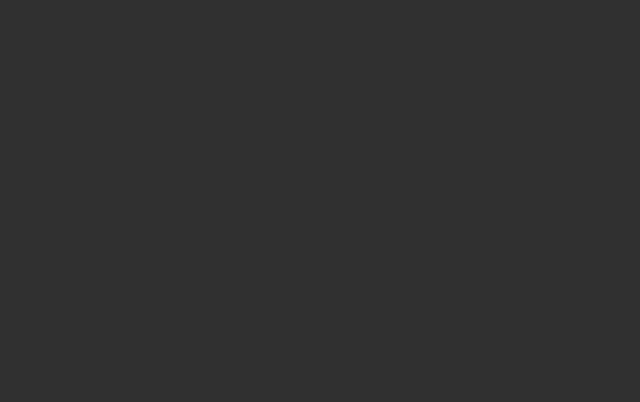
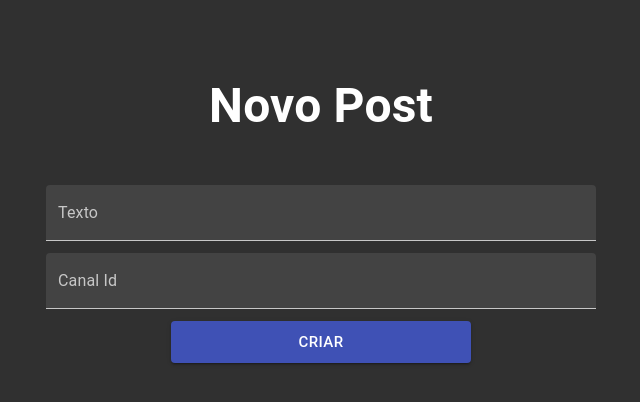
Before and after one commit to mcr9n/youtube2, a React (Create React App) app in the folder frontend/: page /post/novo in a window 1280 px wide. Before the commit this address had no page. Shown: the top 402 px of the page, without its empty margins (319-959 px from the left). Built offline with nearby package versions, Linux system fonts and the light colour scheme.

Commit message:
pages for new inserts

```diff
--- a/frontend/src/App.tsx
+++ b/frontend/src/App.tsx
@@ -5,6 +5,7 @@ import Video from './pages/Video'
 import Post from './pages/Post'
 import { createTheme, CssBaseline, ThemeProvider } from '@material-ui/core'
 import NovoUsuario from './pages/NovoUsuario'
+import NovoPost from './pages/NovoPost'
 
 const darkTheme = createTheme({ palette: { type: 'dark' } })
 
@@ -20,6 +21,7 @@ function App() {
           <Route path="/video" element={<Video />} />
           <Route path="/post" element={<Post />} />
           <Route path="/usuario/novo" element={<NovoUsuario />} />
+          <Route path="/post/novo" element={<NovoPost />} />
         </Routes>
       </BrowserRouter>
     </ThemeProvider>
--- /dev/null
+++ b/frontend/src/pages/NovoPost/index.tsx
@@ -0,0 +1,152 @@
+import { useState } from 'react'
+import styled from 'styled-components'
+import axios from 'axios'
+import { Button, TextareaAutosize, TextField } from '@material-ui/core'
+import { Alert, Collapse, IconButton } from '@mui/material'
+import CloseIcon from '@material-ui/icons/Close'
+
+const Container = styled.div`
+  display: flex;
+  flex-direction: column;
+  align-items: center;
+  justify-content: center;
+  gap: 12px;
+
+  font-size: 24px;
+  font-weight: 600;
+  padding: 40px;
+`
+const Form = styled.form`
+  display: flex;
+  flex-direction: column;
+  align-items: center;
+  gap: 12px;
+  width: 100%;
+  max-width: 550px;
+
+`
+const TextareaAutosizeStyled = styled(TextareaAutosize)`
+  width: 100%;
+    max-width: 1000px;
+  `
+
+function NovoPost() {
+    const [openSuccess, setOpenSuccess] = useState<boolean>(false)
+    const [openFail, setOpenFail] = useState<boolean>(false)
+    const [texto, setTexto] = useState<string>('')
+    const [canal_id, setCanalId] = useState<string>('')
+
+    const handleSubmit = async (
+      event: React.MouseEvent<HTMLButtonElement, MouseEvent>
+    ) => {
+      event.preventDefault()
+
+      const post = {texto, canal_id}
+
+      if (!validateForm()) {
+        setOpenFail(true)
+        setTimeout(() => {
+          setOpenFail(false)
+        }, 3000)
+        return
+      }
+
+      await axios
+        .post('http://localhost:3333/post', post)
+        .then(() => {
+          setOpenSuccess(true)
+          resetForm()
+          setTimeout(() => {
+            setOpenSuccess(false)
+          }, 3000)
+        })
+        .catch(() => {
+          setOpenFail(false)
+        })
+    }
+
+    const resetForm = () => {
+      setTexto('')
+      setCanalId('')
+    }
+
+    const validateForm = () => {
+      return texto.length > 0 && canal_id.length > 0
+    }
+
+    return (
+      <Container>
+        <h1>Novo Post</h1>
+
+        <Form>
+        <TextField
+            label="Texto"
+            id="standard-basic"
+            variant="filled"
+            fullWidth
+            value={texto}
+            onChange={e => setTexto(e.target.value)}
+          />
+        <TextField
+            label="Canal Id"
+            id="standard-basic"
+            variant="filled"
+            fullWidth
+            value={canal_id}
+            onChange={e => setCanalId(e.target.value)}
+          />
+          <Button
+            variant="contained"
+            color="primary"
+            size="large"
+            style={{ width: '100%', maxWidth: 300 }}
+            onClick={e => handleSubmit(e)}
+          >
+            Criar
+          </Button>
+        </Form>
+
+        <Collapse in={openSuccess}>
+          <Alert
+            severity="success"
+            action={
+              <IconButton
+                aria-label="close"
+                color="inherit"
+                size="large"
+                onClick={() => {
+                  setOpenSuccess(false)
+                }}
+              >
+                <CloseIcon fontSize="inherit" />
+              </IconButton>
+            }
+          >
+            Usuario criado com sucesso!
+          </Alert>
+        </Collapse>
+
+        <Collapse in={openFail}>
+          <Alert
+            severity="error"
+            action={
+              <IconButton
+                aria-label="close"
+                color="inherit"
+                size="large"
+                onClick={() => {
+                  setOpenFail(false)
+                }}
+              >
+                <CloseIcon fontSize="inherit" />
+              </IconButton>
+            }
+          >
+            Algo deu errado!
+          </Alert>
+        </Collapse>
+      </Container>
+    )
+  }
+
+  export default NovoPost
--- a/frontend/src/pages/Post/index.tsx
+++ b/frontend/src/pages/Post/index.tsx
@@ -2,7 +2,8 @@ import { useEffect, useState } from 'react'
 import styled from 'styled-components'
 import axios from 'axios'
 import DataTable, { TableColumn } from 'react-data-table-component'
-
+import { Button, LinearProgress } from '@material-ui/core'
+import Link from '../../components/Link'
 const Container = styled.div`
   display: flex;
   flex-direction: column;
@@ -14,6 +15,13 @@ const Container = styled.div`
   font-size: 24px;
   font-weight: 600;
 `
+const Header = styled.header`
+  display: flex;
+  align-items: center;
+  justify-content: space-between;
+  width: 100%;
+  padding: 0 20px;
+`
 type Post = {
     id: number
     texto: string
@@ -23,10 +31,38 @@ type Post = {
 function Post() {
     const [posts, setPosts] = useState<Post[]>([])
 
+    const handleDelete = async (id: number) => {
+      await axios.delete(`http://localhost:3333/post/${id}`)
+      setPosts(posts.filter(post => post.id !== id))
+    }
+    const handleEdit = async (id: number) => {}
+
     const columns: TableColumn<Post>[] = [
       { name: 'id', selector: (row: Post) => row.id, sortable: true },
       { name: 'texto', selector: (row: Post) => row.texto, sortable: true },
       { name: 'canal_id', selector: (row: Post) => row.canal_id, sortable: true },
+      {
+        name: 'Ações',
+        cell: row => (
+          <>
+            <Button
+              variant="contained"
+              size="small"
+              onClick={() => handleEdit(row.id)}
+              style={{ marginRight: 8 }}
+            >
+              Editar
+            </Button>
+            <Button
+              variant="contained"
+              size="small"
+              onClick={() => handleDelete(row.id)}
+            >
+              Excluir
+            </Button>
+          </>
+        ),
+      }
     ]
 
     useEffect(() => {
@@ -41,7 +77,10 @@ function Post() {
 
     return (
       <Container>
+        <Header>
         <h1>Post</h1>
+        <Link to="/post/novo">Novo Post</Link>
+        </Header>
         {posts.length > 0 && (
           <DataTable
             columns={columns}
```
